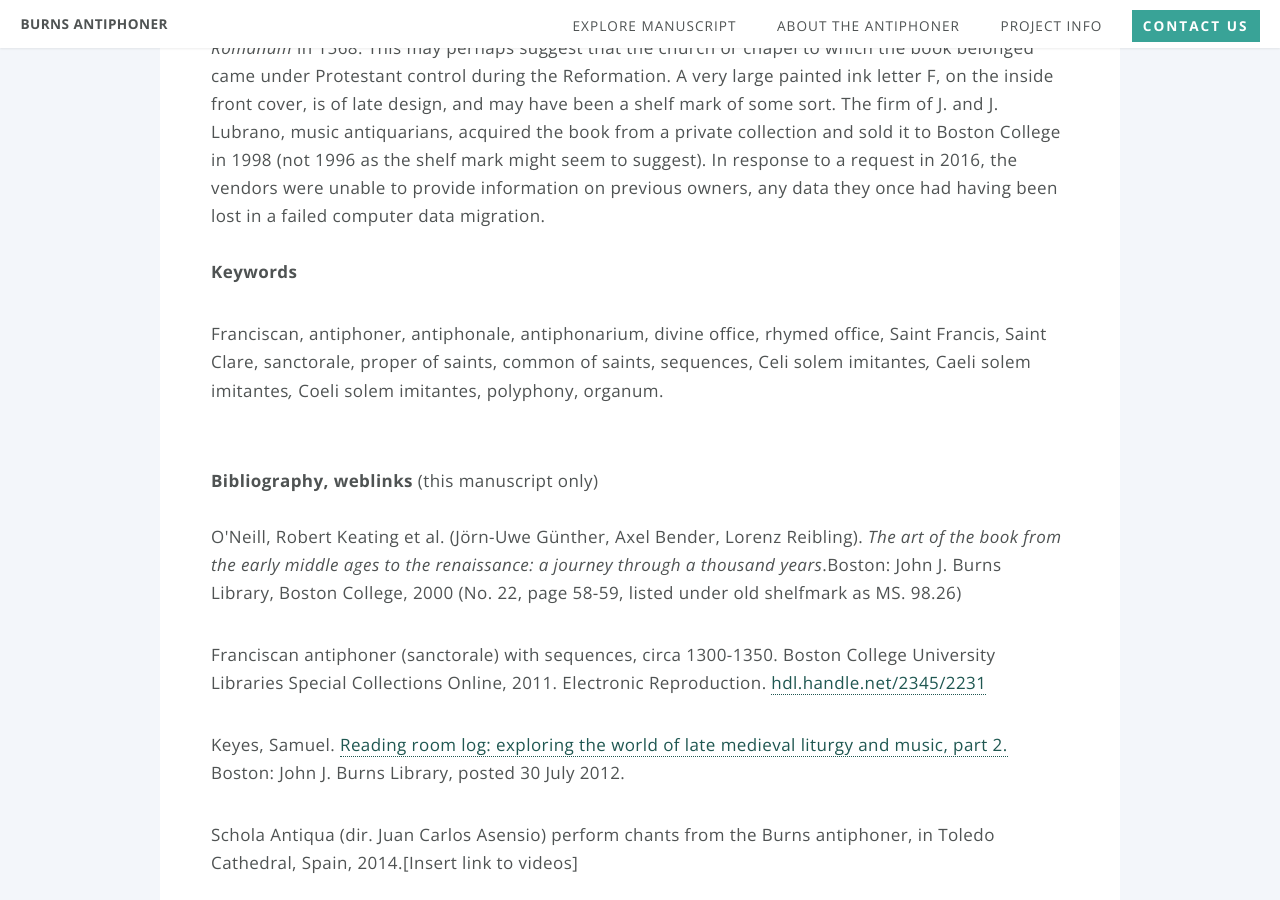
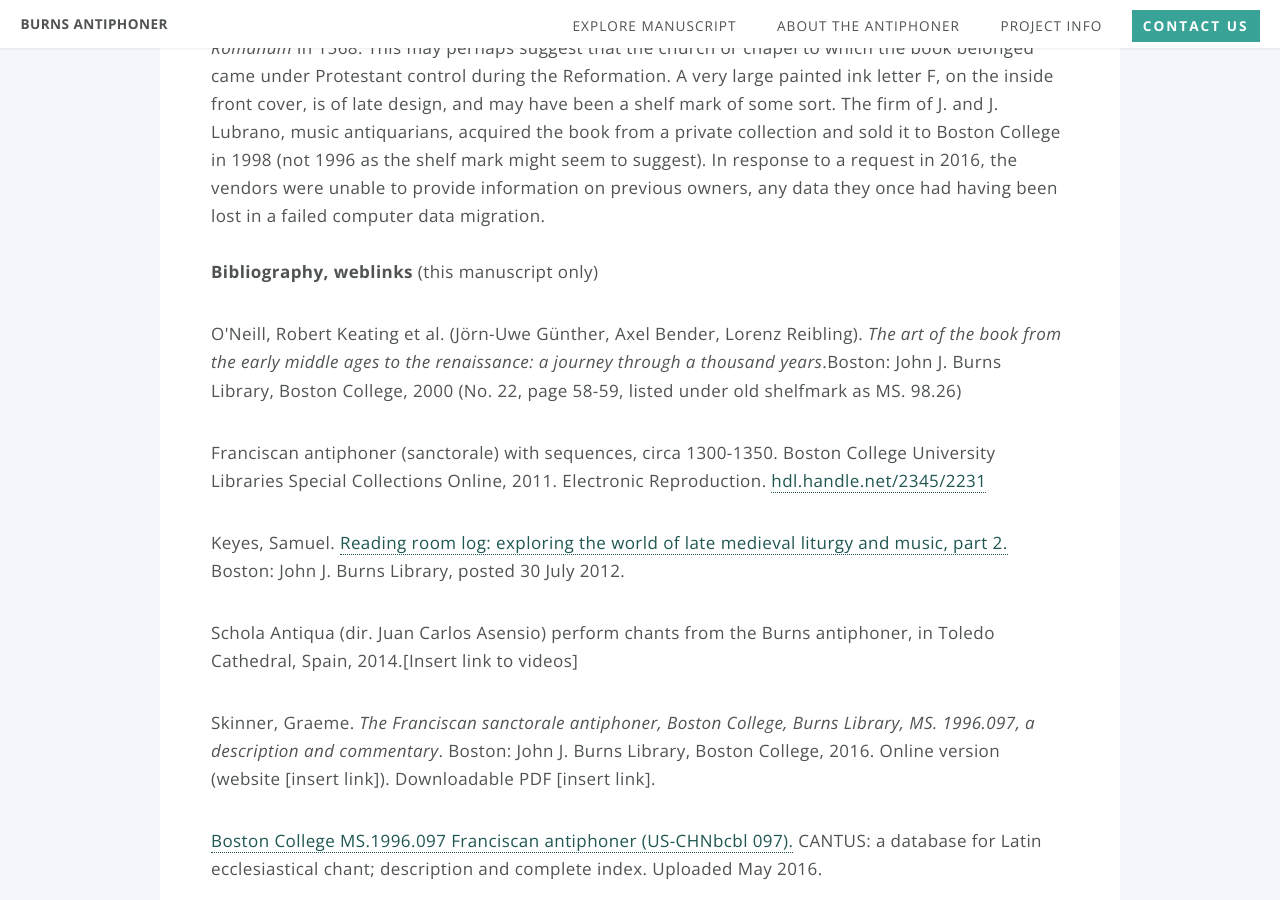
Before and after one commit to BCDigSchol/antiphoner-site, a Jekyll site: the page built from description.html, in a window 1280 px wide and 900 px high, scrolled down 4279 px. Built offline with Jekyll 4.4.1, drawn with Linux system fonts in a browser that asks for light colours.

Commit message:
Removed keywords

```diff
--- a/description.html
+++ b/description.html
@@ -64,11 +64,9 @@
 <p>The selection of the 9 tones for the Venite in the added manuscript may be usefully compared with that of later printed editions of the curial office, notably <span style="font-style:italic"><a href="https://books.google.com.au/books?id=j2pFAAAAcAAJ" target="_blank">Antiphonarium Romanum</a></span> (Venice: Giunta, 1596): fols. 2<span style="font-style:italic">r</span>-11<span style="font-style:italic">v</span></p>
 
 <p><span style="font-weight:bold">Later preservation and ownership history</span></p>
-<p>There is no indication of major alterations or addition reflecting later liturgical usages or revisions, and it therefore seems unlikely that the book was still in use after the promulgation of Pius V’s <span style="font-style:italic">Breviarium Romanum</span> in 1568. This may perhaps suggest that the church or chapel to which the book belonged came under Protestant control during the Reformation. A very large painted ink letter F, on the inside front cover, is of late design, and may have been a shelf mark of some sort. The firm of J. and J. Lubrano, music antiquarians, acquired the book from a private collection and sold it to Boston College in 1998 (not 1996 as the shelf mark might seem to suggest). In response to a request in 2016, the vendors were unable to provide information on previous owners, any data they once had having been lost in a failed computer data migration. <br /> <br /><span style="font-weight:bold">Keywords</span></p>
+<p>There is no indication of major alterations or addition reflecting later liturgical usages or revisions, and it therefore seems unlikely that the book was still in use after the promulgation of Pius V’s <span style="font-style:italic">Breviarium Romanum</span> in 1568. This may perhaps suggest that the church or chapel to which the book belonged came under Protestant control during the Reformation. A very large painted ink letter F, on the inside front cover, is of late design, and may have been a shelf mark of some sort. The firm of J. and J. Lubrano, music antiquarians, acquired the book from a private collection and sold it to Boston College in 1998 (not 1996 as the shelf mark might seem to suggest). In response to a request in 2016, the vendors were unable to provide information on previous owners, any data they once had having been lost in a failed computer data migration. <br /> <br />
 
-<p>Franciscan, antiphoner, antiphonale, antiphonarium, divine office, rhymed office, Saint Francis, Saint Clare, sanctorale, proper of saints, common of saints, sequences, Celi solem imitantes<span style="font-style:italic">, </span>Caeli solem imitantes<span style="font-style:italic">, </span>Coeli solem imitantes, polyphony, organum.<br /><br /></p>
-
-<span style="font-weight:bold">Bibliography, weblinks</span> (this manuscript only)<br /><br />
+<span style="font-weight:bold">Bibliography, weblinks</span> (this manuscript only)<br />
 <ul>O'Neill, Robert Keating et al. (Jörn-Uwe Günther, Axel Bender, Lorenz Reibling).<span style="font-style:italic"> The art of the book from the early middle ages to the renaissance: a journey through a thousand years</span>.Boston: John J. Burns Library, Boston College, 2000 (No. 22, page 58-59, listed under old shelfmark as MS. 98.26)</ul>
   <ul>Franciscan antiphoner (sanctorale) with sequences, circa 1300-1350. Boston College University Libraries Special Collections Online, 2011. Electronic Reproduction. <a href="http://hdl.handle.net/2345/2231" target="_blank">hdl.handle.net/2345/2231</a></ul>
 <ul>Keyes, Samuel. <a href="https://johnjburnslibrary.wordpress.com/2012/07/30/latemedievalpart2" target="_blank">Reading room log: exploring the world of late medieval liturgy and music, part 2.</a> Boston: John J. Burns Library, posted 30 July 2012.</ul>
```
